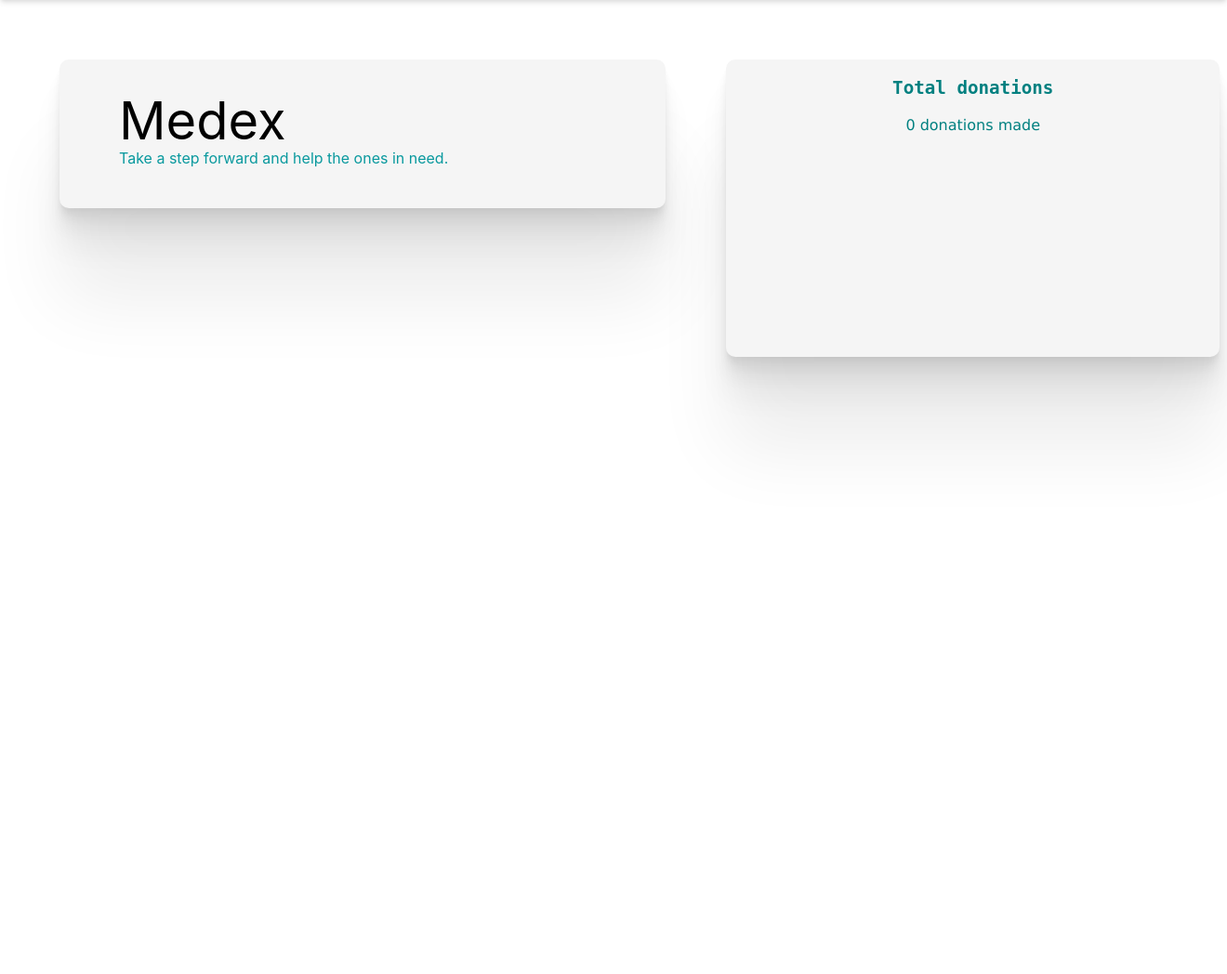
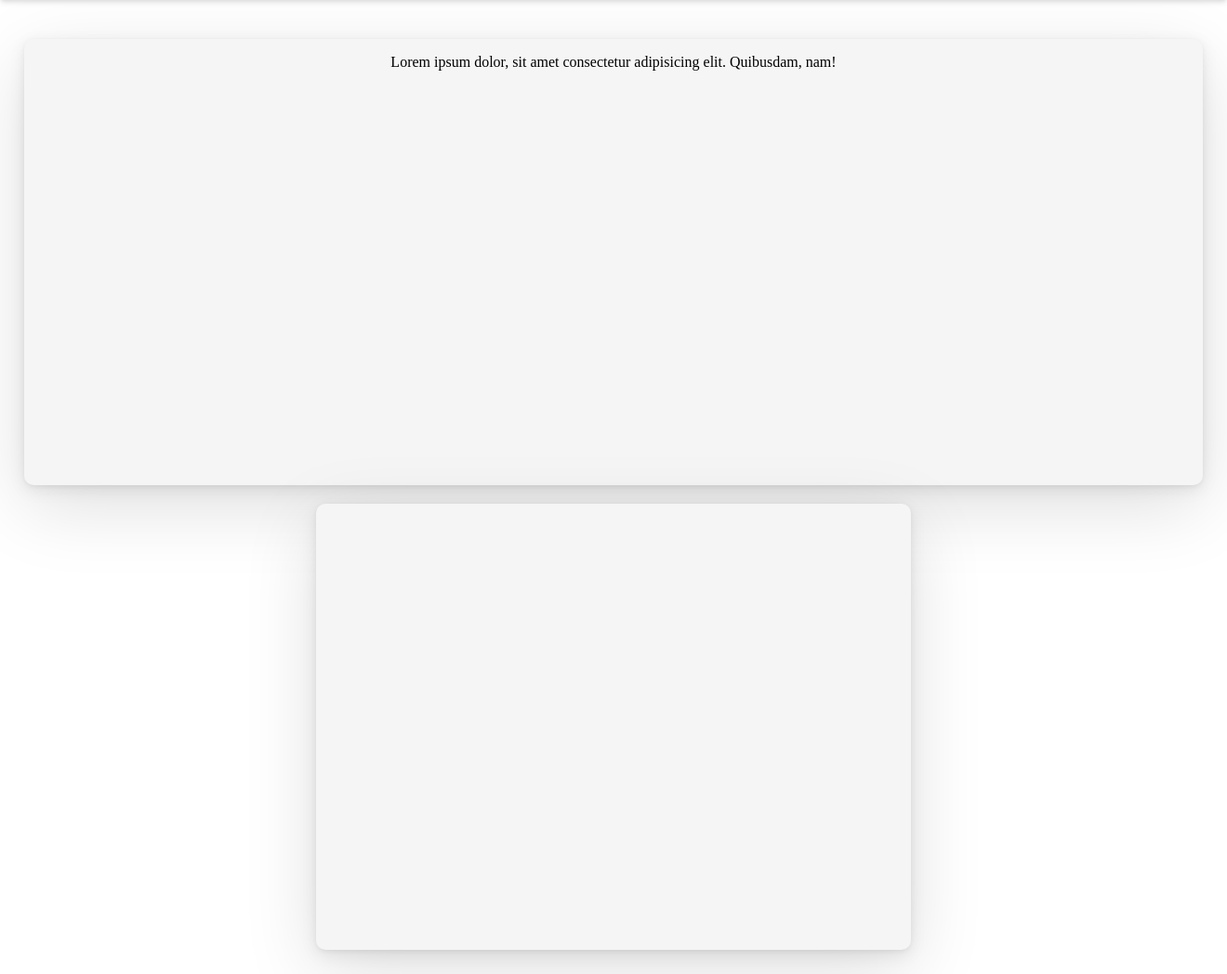
Before and after one commit to aditya303030/medex-web, a Django app: page / in a window 1320 px wide. Shown: the part 56-1104 px from the top of the page at 93% size. Before the commit the page ends 517 px from the top, so only its background shows below. Run offline with Django 3.2, Linux system fonts and the light colour scheme; data that the repository does not hold is empty; parts of the project's set-up code (start-up, migrations or seed data) failed here and were passed over.

Commit message:
homepage layout changes

```diff
--- a/home/static/home.css
+++ b/home/static/home.css
@@ -83,69 +83,53 @@ body {
 }
 
 .main-body {
-    width: 100%;
-    display:inline;
-    /* justify-content: center;
-    align-items: center; */
+    margin: 1rem;
 }
 
-.main-body h1 {
-    font-family: -apple-system, BlinkMacSystemFont, 'Segoe UI', Roboto, Oxygen, Ubuntu, Cantarell, 'Open Sans', 'Helvetica Neue', sans-serif;
-    font-size: 10rem;
-    margin-left: 4rem;
-    position: absolute;
+.container-body {
     margin-top: 2rem;
-    font-size:3.5rem;
-    font-weight: normal;
+    display: flex;
+    flex-wrap: wrap;
+    justify-content: space-around;
 }
 
-.main-body h2 {
-    font-family:-apple-system, BlinkMacSystemFont, 'Segoe UI', Roboto, Oxygen, Ubuntu, Cantarell, 'Open Sans', 'Helvetica Neue', sans-serif;
-    font-weight: normal;
-    color: #09999e;
-    margin-left: 40px;
-    position: absolute;
-    margin-left: 4rem;
-    margin-top: 6rem;
-    font-size: 1rem;
+.main-body-content {
+    margin-top: 3rem;
+    border: 2rem;
+    width: 40rem;
+    height: 50rem;
+    margin: 10px;
+    border-radius: 10px;
+    background-color:whitesmoke;
+    text-align: center;
+    box-shadow:
+  0 1.5px 5.3px rgba(0, 0, 0, 0.053),
+  0 4.9px 17.9px rgba(0, 0, 0, 0.077),
+  0 22px 80px rgba(0, 0, 0, 0.13)
+;
 }
 
-/* .body-content {
-    margin-top: 7rem;
-    margin-left: 4rem;
-    border-radius: 10px;
-    padding: 1rem;
-
-    background-color:whitesmoke;
-    box-shadow:
-  0 2.8px 2.2px rgba(0, 0, 0, 0.02),
-  0 6.7px 5.3px rgba(0, 0, 0, 0.028),
-  0 12.5px 10px rgba(0, 0, 0, 0.035),
-  0 22.3px 17.9px rgba(0, 0, 0, 0.042),
-  0 41.8px 33.4px rgba(0, 0, 0, 0.05),
-  0 100px 80px rgba(0, 0, 0, 0.07)
-} */
-.container-body {
-    height: 100%;
-    display: inline-flex;
+.main-body-content.sec1 {
+    width: 80rem;
+    height: 30rem;
 }
 
-.container-body div.body-content {
-    margin-top: 4rem;
-    margin-left: 4rem;
-    height: 10rem;
-    width: 43rem;
-    border-radius: 10px;
-    /* padding-left: 1rem;
-    padding-top:1rem; */
-    background-color:whitesmoke;
-    box-shadow:
-  0 2.8px 2.2px rgba(0, 0, 0, 0.02),
-  0 6.7px 5.3px rgba(0, 0, 0, 0.028),
-  0 12.5px 10px rgba(0, 0, 0, 0.035),
-  0 22.3px 17.9px rgba(0, 0, 0, 0.042),
-  0 41.8px 33.4px rgba(0, 0, 0, 0.05),
-  0 100px 80px rgba(0, 0, 0, 0.07)
+.main-body-content.sec2 {
+    height: 30rem;
+}
+
+
+.main-body-content.sec2 {
+    height: 30rem;
+}
+
+.main-body-content h3 {
+    color: teal;
+    font-family: 'Roboto Slab', serif;
+}
+
+.main-body-content img {
+    width: 100%;
 }
 
 .body-content h1{
@@ -304,36 +288,3 @@ body {
     font-size: 1.2rem;
     cursor: pointer;
 }
-
-.main-body-content {
-    float: right;
-    margin-right: 0%;
-    margin-top: 4rem;
-    margin-left: 5%;
-    width: 35rem;
-    height: 20rem;
-    border-radius: 10px;
-    background-color:whitesmoke;
-    box-shadow:
-  0 2.8px 2.2px rgba(0, 0, 0, 0.02),
-  0 6.7px 5.3px rgba(0, 0, 0, 0.028),
-  0 12.5px 10px rgba(0, 0, 0, 0.035),
-  0 22.3px 17.9px rgba(0, 0, 0, 0.042),
-  0 41.8px 33.4px rgba(0, 0, 0, 0.05),
-  0 100px 80px rgba(0, 0, 0, 0.07)
-;
-
-}
-
-.main-body-content h3 {
-    text-align: center;
-    font-family: monospace;
-    font-size: 1.2rem;
-    color: teal;
-}
-
-.main-body-content p {
-    text-align: center;
-    font-family:Verdana, Geneva, Tahoma, sans-serif;
-    color: teal;
-}
--- a/home/static/users.css
+++ b/home/static/users.css
@@ -9,7 +9,6 @@ body {
     padding: 5px;
 }
 .form-container-register{
-    /* margin-top: 1rem; */
     margin-top: 10%;
     margin-left: 35%;
     margin-right: 35%;
@@ -34,7 +33,6 @@ body {
     padding: 1rem;
 }
 .form-container-login {
-    /* margin-top: 1rem; */
     margin-top: 10%;
     margin-left: 35%;
     margin-right: 35%;
@@ -83,6 +81,7 @@ body {
     font-family: Noto Sans TC,sans-serif ;
     color: white;
     font-size: 1rem;
+
 }
 
 .button:focus {
@@ -123,3 +122,6 @@ body {
 .input1:focus::placeholder {
     color: transparent;
 }
+.input.button.submit-button-2 {
+    cursor: pointer;
+}
--- a/home/templates/home.html
+++ b/home/templates/home.html
@@ -4,6 +4,12 @@
     <meta charset="UTF-8">
     <meta name="description" content="This is the home page">
     <link rel="stylesheet" href="../static/home.css">
+    <link rel="preconnect" href="https://fonts.googleapis.com">
+    <link rel="preconnect" href="https://fonts.gstatic.com" crossorigin>
+    <link href="https://fonts.googleapis.com/css2?family=Source+Sans+Pro:wght@200&display=swap" rel="stylesheet">
+    <link rel="preconnect" href="https://fonts.googleapis.com">
+    <link rel="preconnect" href="https://fonts.gstatic.com" crossorigin>
+    <link href="https://fonts.googleapis.com/css2?family=Roboto+Slab:wght@100&display=swap" rel="stylesheet">
   </head>
   <body>
     <div class="header">
@@ -33,18 +39,12 @@
     </div>
     <div class="main-body">
       <div class="container-body">
-        <div class="body-content">
-          <h1 >Medex</h1>
-          <h2>Take a step forward and help the ones in need.</h2>
+        <div class="main-body-content sec1">
+          <p>Lorem ipsum dolor, sit amet consectetur adipisicing elit. Quibusdam, nam!</p>
         </div>
-        <!-- <div class="body-content-1">
-          <h1>What is Medex?</h1>
-          <h2>Medex is </h2>
-
-        </div> -->
-        <div class="main-body-content">
-            <h3>Total donations</h3>
-            <p>{{donations_made}} donations made</p>
+        <div class="main-body-content sec2">
+          <!-- <h3>Total donations</h3>
+          <p>{{donations_made}} donations made</p> -->
         </div>
       </div>
     </div>
--- a/home/templates/whypage.html
+++ b/home/templates/whypage.html
@@ -35,7 +35,8 @@
                 <div class="why-content">
                     <div class="heading why-heading-1"><b>Why donate?</b></div>
                     <div class="content why-content-1">
-                        The World Health Organization’s (WHO) data on global health expenditures reveals that when it comes to out-of-pocket expenditure as a proportion of current health expenditure, India does much worse in comparison to the world average (65% for India versus world average of around 20% in 2016)
+                        There are many people in India who can't afford the commonly used medicines and donating some unused and unexpired medicines lying in our households
+                        can really help the ones in need.
                     </div>
                 </div>
             </div>
```
